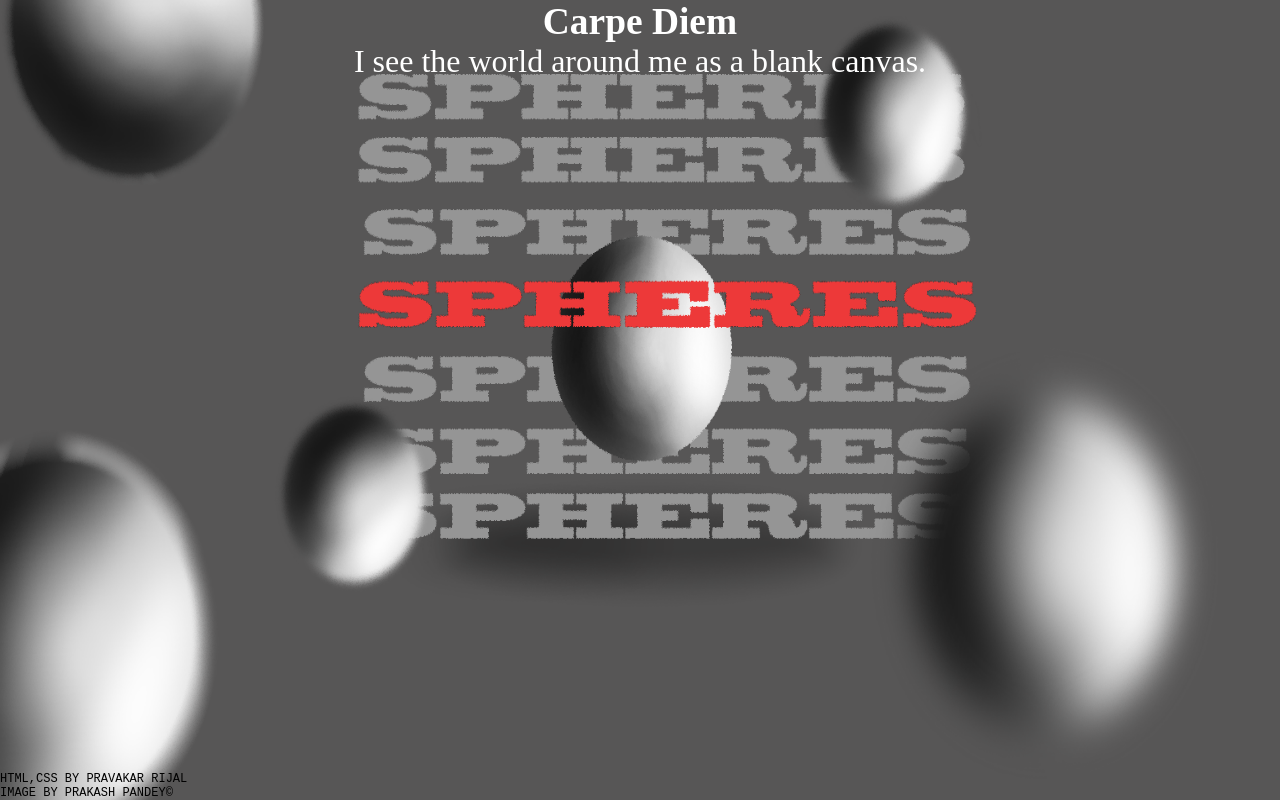
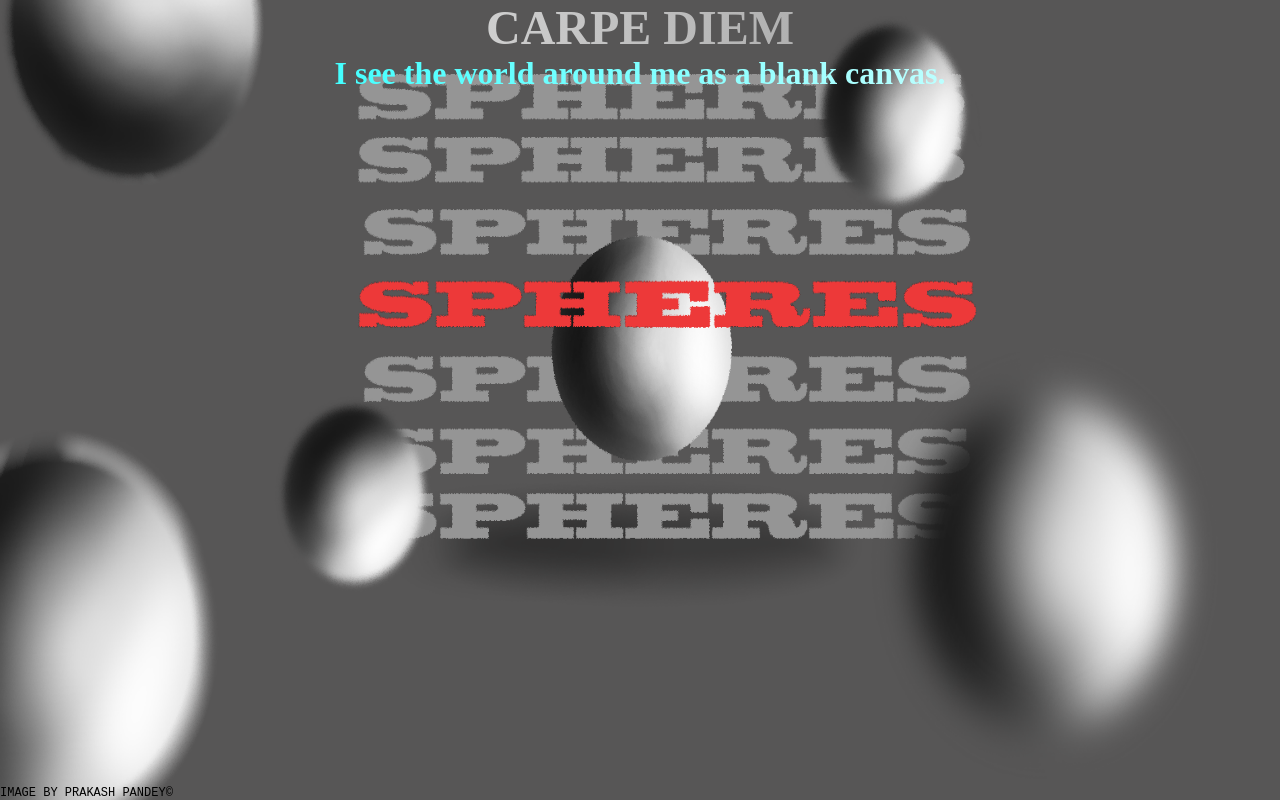
Before and after one commit to Pravakar-RijaI/Design_Spheres, a plain HTML site: page index.html in a window 1280 px wide. Drawn offline with Linux system fonts and the light colour scheme.

Commit message:
Add textclip

```diff
--- a/css/main.css
+++ b/css/main.css
@@ -17,6 +17,7 @@
     --FAMILY: 'Times New Roman', Times, serif;
     --ALTFAMILY: monospace;
     --SIZE: 2rem;
+    --XLSIZE: 3rem;
 }
 
 
@@ -43,6 +44,20 @@ body {
     text-align: center;
 }
 
+.header__h1{
+    font-size: var(--XLSIZE);
+    background-image: linear-gradient(to left,grey,white);
+    -webkit-background-clip: text;
+    text-transform: uppercase;
+    color: transparent;
+}
+.header__p{
+    font-weight: bolder;
+    background-image: linear-gradient(to right,aqua,white);
+    -webkit-background-clip: text;
+    color: transparent;
+}
+
 .footer{
     text-transform: uppercase;
     font-size: small;
--- a/index.html
+++ b/index.html
@@ -22,7 +22,6 @@
 
         </main>
         <footer class="footer">
-            <p class="footer__p">HTML,CSS by Pravakar Rijal</p>
             <p class="footer__p">Image by Prakash Pandey&copy;</p>
         </footer>
     </article>
```
